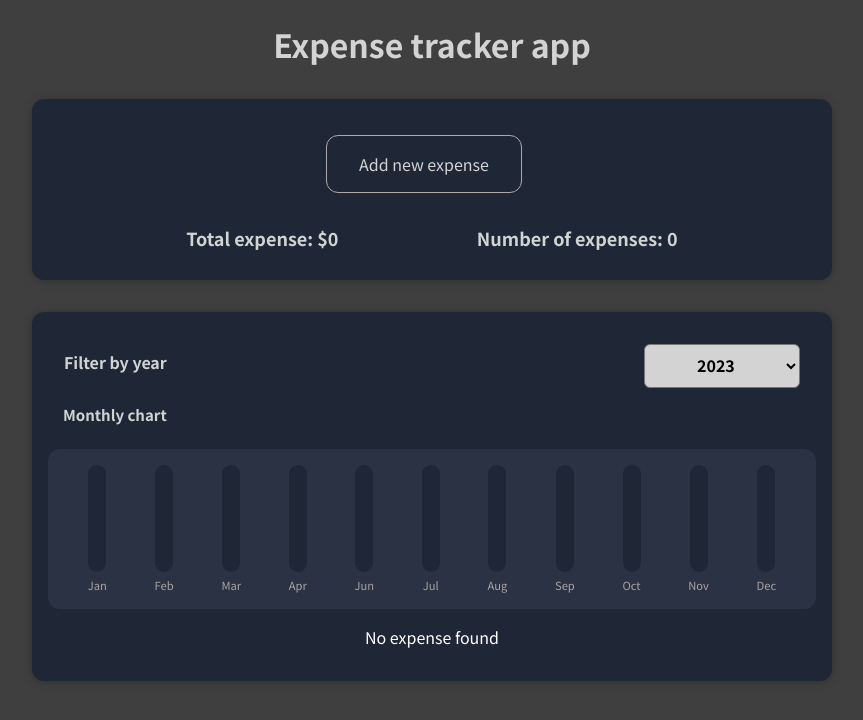
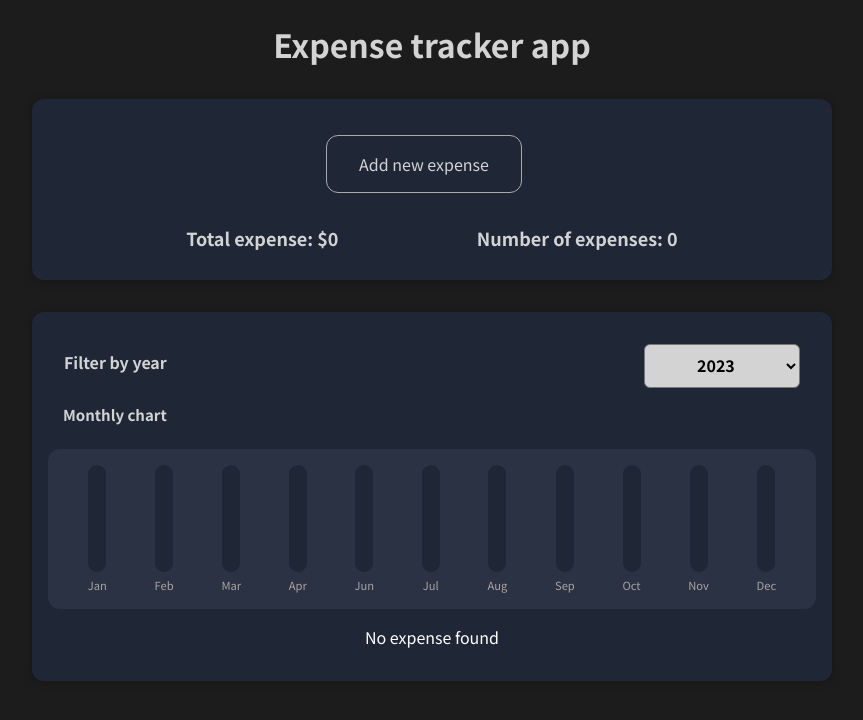
Before and after one commit to wenghaishi/expense-tracker, a React (Create React App) app: page / in a window 1280 px wide. Shown: the top 720 px of the page, without its empty margins (208-1071 px from the left). Built offline with nearby package versions, Linux system fonts and the light colour scheme.

Commit message:
changed background color overall

```diff
--- a/src/index.css
+++ b/src/index.css
@@ -10,5 +10,5 @@ html {
 
 body {
   margin: 0;
-  background-color: #3f3f3f;
+  background-color: #1c1c1c;
 }
```
